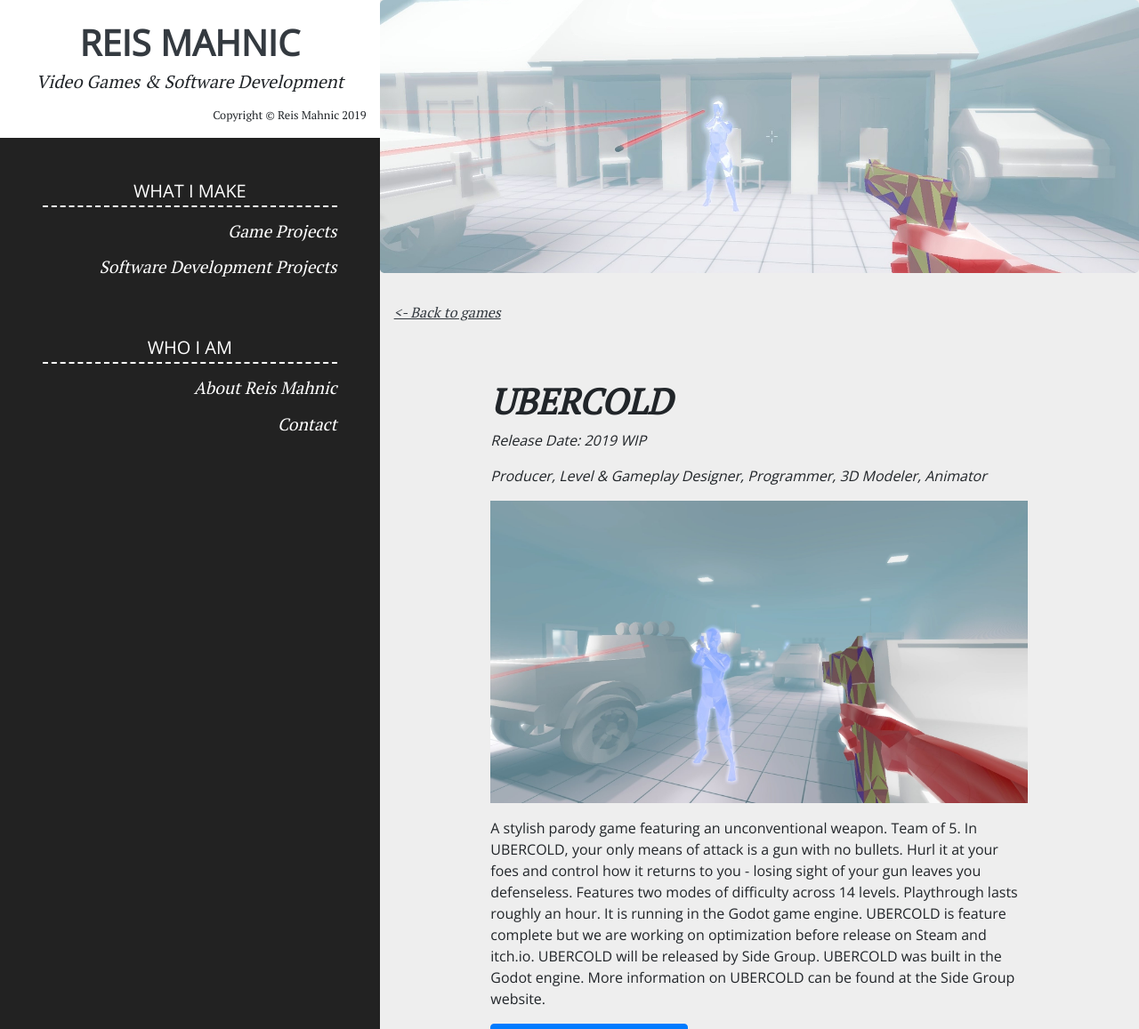
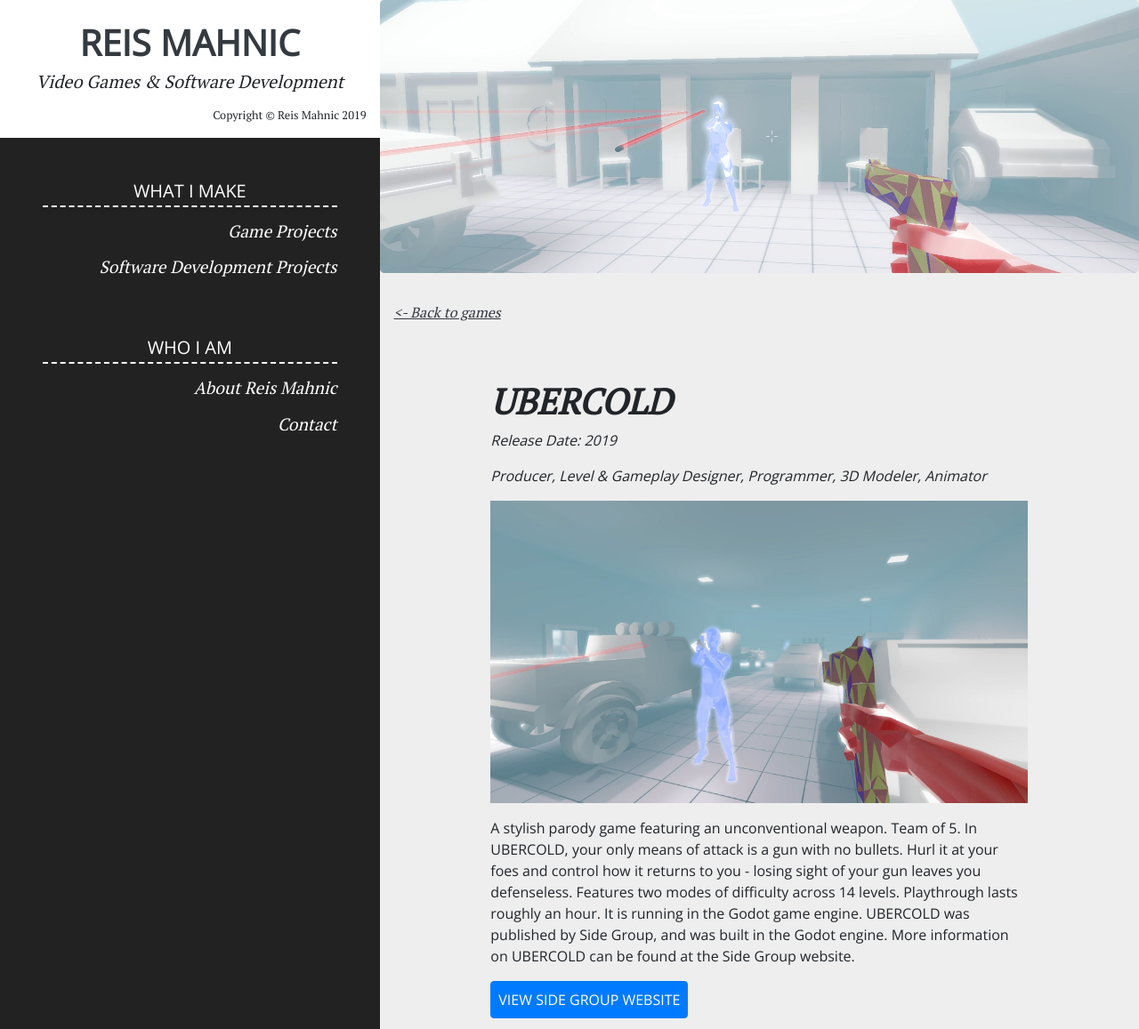
Before and after one commit to reismahnic/reis-mahnic, a Jekyll site: the page built from _games/ubercold.md, in a window 1280 px wide and 1400 px high, cut to the strip 0-1157 px from the top of the window. Shown: the whole strip at 89% size. Built offline with Jekyll 4.4.1, drawn with Linux system fonts in a browser that asks for light colours.

Commit message:
Update Game “ubercold”

```diff
--- a/_games/ubercold.md
+++ b/_games/ubercold.md
@@ -1,6 +1,6 @@
 ---
 title: UBERCOLD
-release_date: 2019 WIP
+release_date: '2019'
 header_image: /assets/images/ubercold1.jpg
 order: 2
 ---
@@ -9,11 +9,12 @@
 
 ![](/assets/images/ubercold4.jpg)
 
-A stylish parody game featuring an unconventional weapon. Team of 5. In UBERCOLD, your only means of attack is a gun with no bullets. Hurl it at your foes and control how it returns to you - losing sight of your gun leaves you defenseless. Features two modes of difficulty across 14 levels. Playthrough lasts roughly an hour. It is running in the Godot game engine. UBERCOLD is feature complete but we are working on optimization before release on Steam and itch.io. UBERCOLD will be released by Side Group. UBERCOLD was built in the Godot engine. More information on UBERCOLD can be found at the Side Group website.
+A stylish parody game featuring an unconventional weapon. Team of 5. In UBERCOLD, your only means of attack is a gun with no bullets. Hurl it at your foes and control how it returns to you - losing sight of your gun leaves you defenseless. Features two modes of difficulty across 14 levels. Playthrough lasts roughly an hour. It is running in the Godot game engine. UBERCOLD was published by Side Group, and was built in the Godot engine. More information on UBERCOLD can be found at the Side Group website.
 
 [View Side Group Website](https://sidegroupgames.com){:target="_blank" .btn .btn-primary .p-2 .text-uppercase}
 
 <style>.embed-container { position: relative; padding-bottom: 56.25%; height: 0; overflow: hidden; max-width: 100%; } .embed-container iframe, .embed-container object, .embed-container embed { position: absolute; top: 0; left: 0; width: 100%; height: 100%; }</style><div class='embed-container'><iframe src='https://player.vimeo.com/video/296369486' frameborder='0' webkitAllowFullScreen mozallowfullscreen allowFullScreen></iframe></div>
+
 <br>
 Screenshots:
 
```
